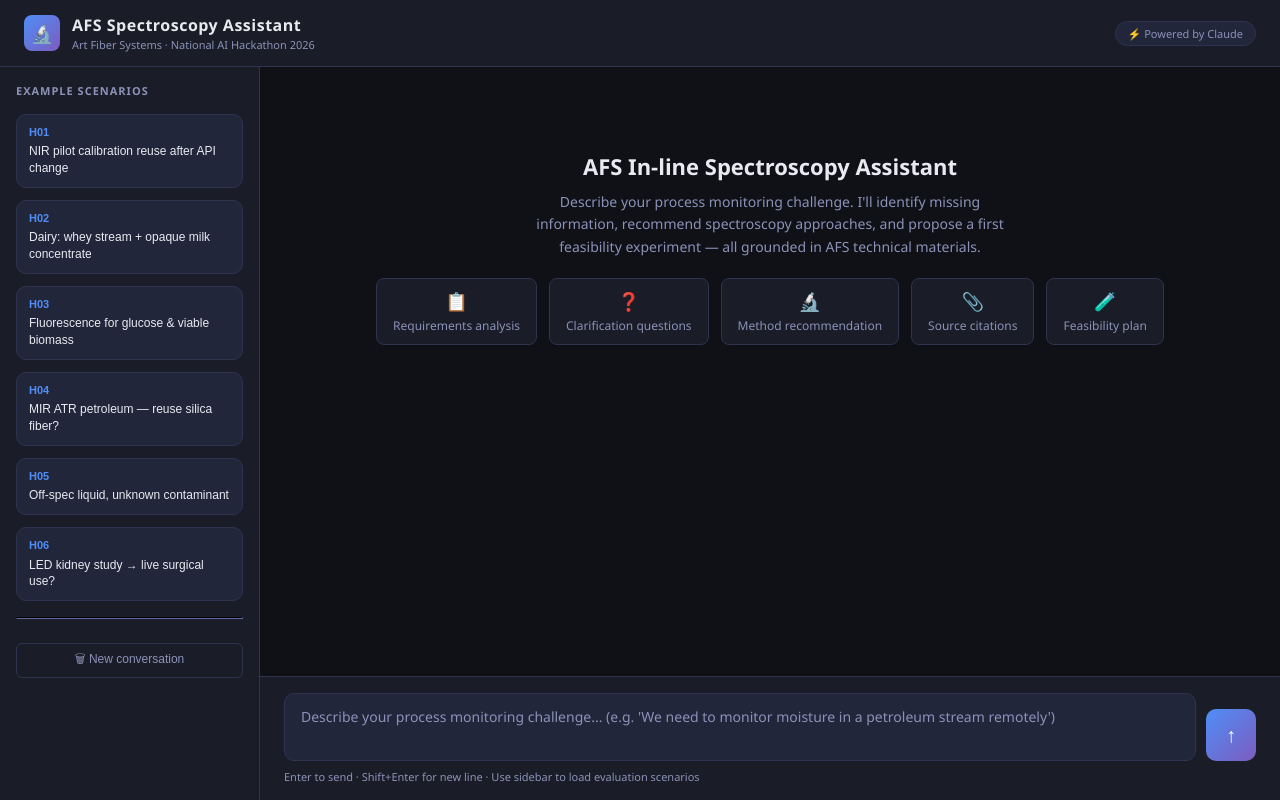
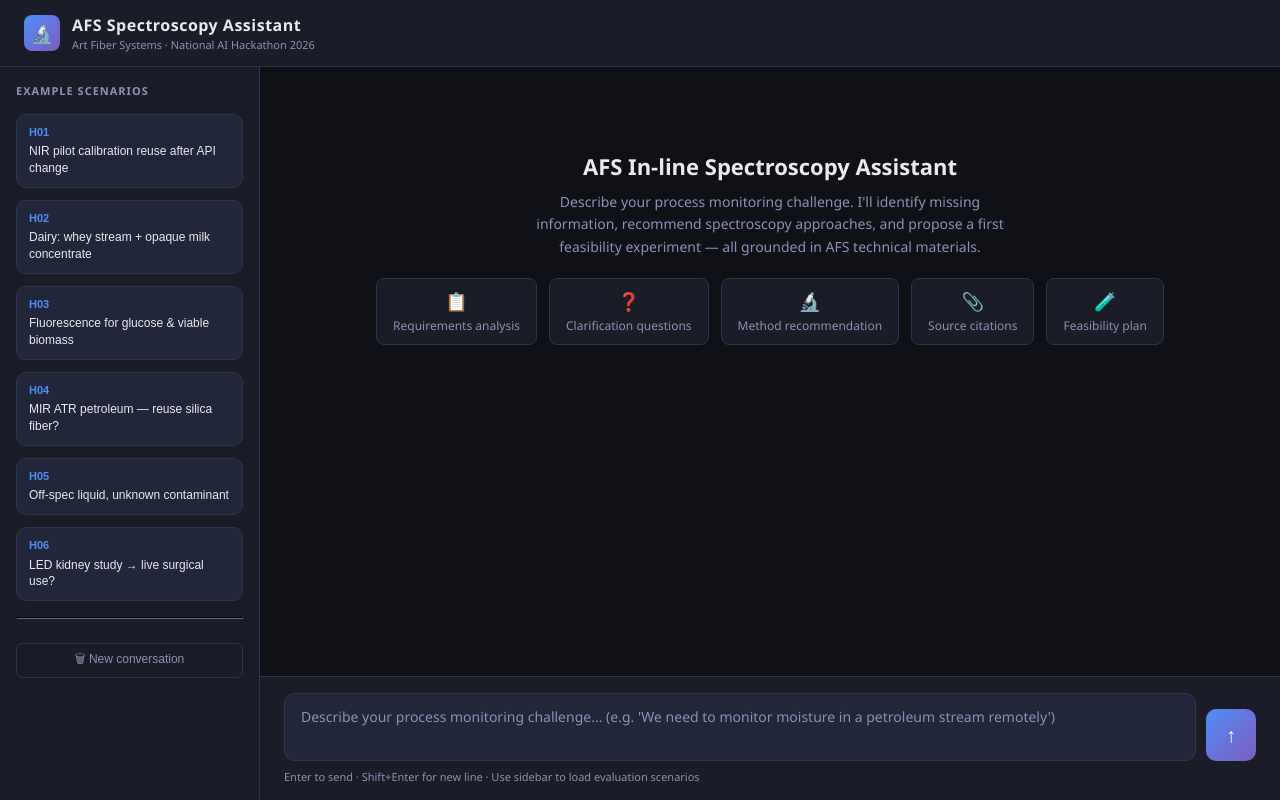
Before and after one commit to RickSanchezStoic/AFS-Spectroscopy-Assistant, a Flask app: page / in a window 1280 px wide. Run offline with Flask 3, Linux system fonts and the light colour scheme.

Commit message:
clean: remove badge, clean em dashes from README

```diff
--- a/templates/index.html
+++ b/templates/index.html
@@ -35,7 +35,6 @@
   .logo-icon { width: 36px; height: 36px; background: linear-gradient(135deg, var(--accent), var(--accent2)); border-radius: 8px; display: flex; align-items: center; justify-content: center; font-size: 18px; }
   .logo-text h1 { font-size: 16px; font-weight: 700; letter-spacing: 0.5px; }
   .logo-text p { font-size: 11px; color: var(--text2); margin-top: 1px; }
-  .badge { background: var(--surface2); border: 1px solid var(--border); border-radius: 20px; padding: 4px 12px; font-size: 11px; color: var(--text2); }
 
   .main { display: flex; flex: 1; overflow: hidden; }
 
@@ -235,7 +234,6 @@
       <p>Art Fiber Systems · National AI Hackathon 2026</p>
     </div>
   </div>
-  <div class="badge">⚡ Powered by Claude</div>
 </header>
 
 <div class="main">
```
Also changed, not shown: README.md.
